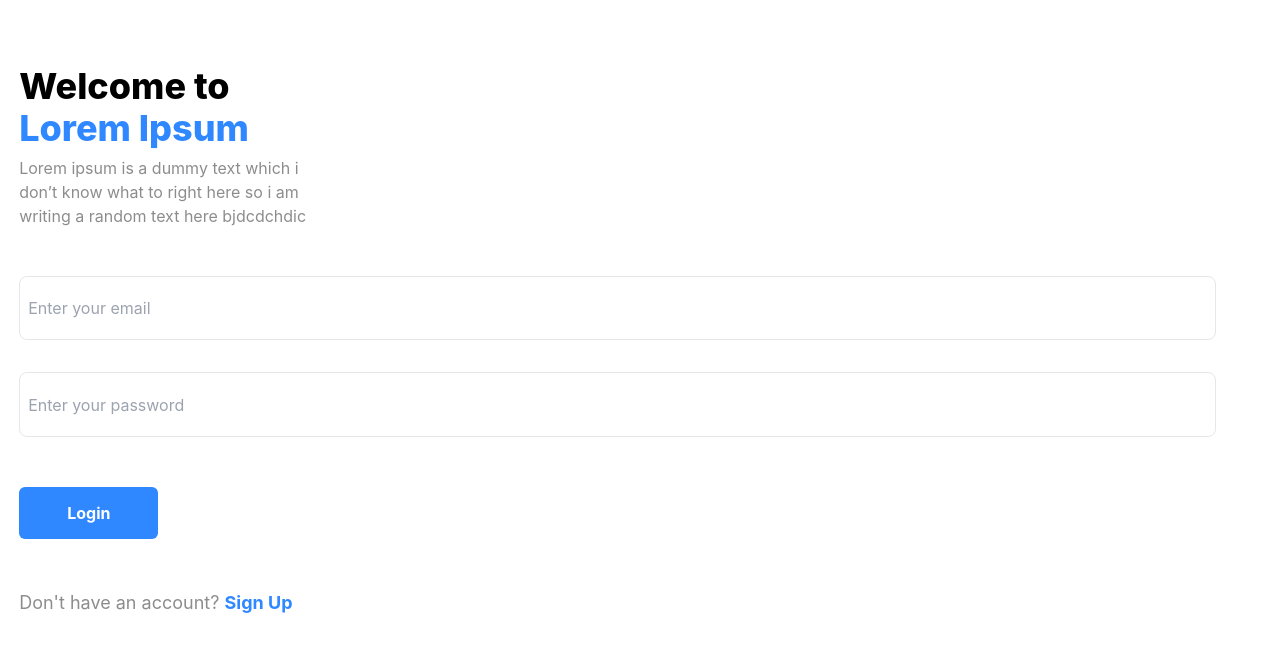
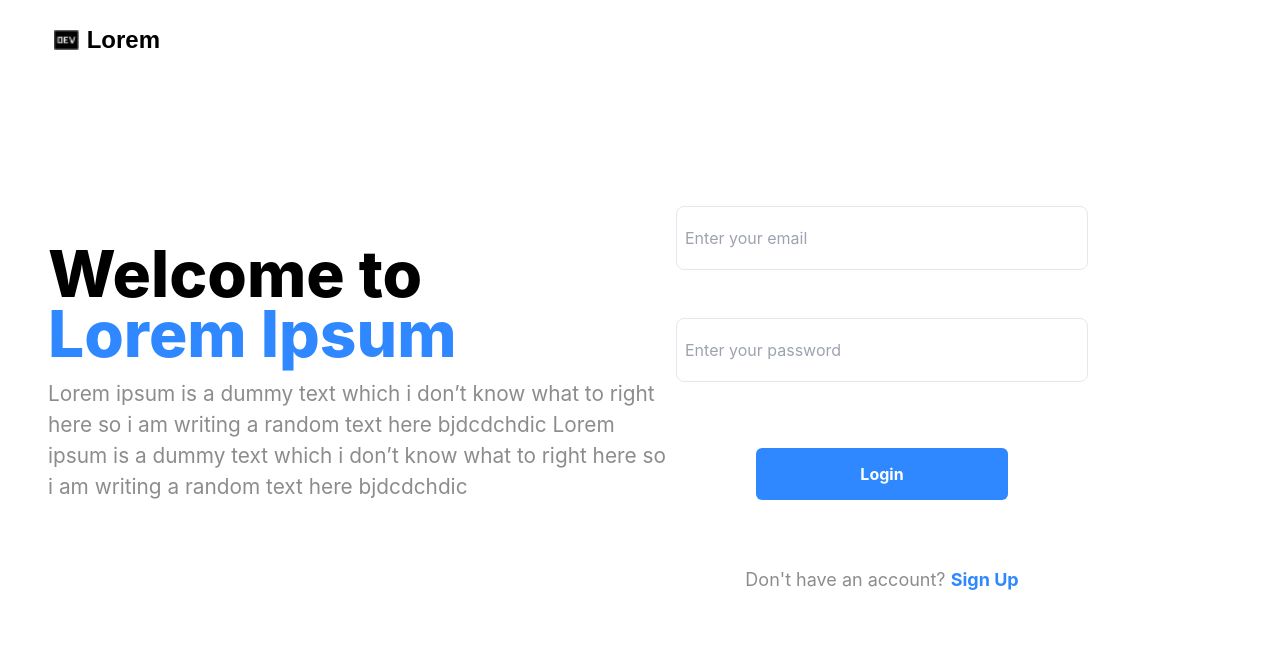
Before and after one commit to kshitijjj/my-code, a React (Create React App) app: page /login in a window 1280 px wide. Shown: the top 652 px of the page. Built offline with nearby package versions, Linux system fonts and the light colour scheme.

Commit message:
updated login page

```diff
--- a/src/Components/Login.jsx
+++ b/src/Components/Login.jsx
@@ -30,25 +30,27 @@ const Login = () => {
     return (
         <>
 
-        <div className="flex items-center gap-2 pt-[18px] pl-[24px] md:hidden">
+        <div className="flex items-center gap-2 pt-[18px] md:pl-[3.4rem] md:pt-[1.5rem]">
                 <img src="../Logo.png" alt="" width={"24.32px"} height={"24.32px"}/>
                 <p className="font-poppins font-extrabold text-lg md:text-2xl">Lorem</p>
         </div>
 
-        <div className="flex flex-col ml-[1.2rem] mt-[1rem]" >
-            <div>
-                <div className="flex flex-col gap-2 mt-[3.5rem]">
-                    <p className="text-4xl font-extrabold leading-7">Welcome to </p>
-                    <p className="text-[#2F88FF] text-4xl font-extrabold">Lorem Ipsum</p>
-                    <p className="max-w-xs text-[#000000] text-opacity-45">Lorem ipsum is a dummy text which i don’t know what to right here so i am writing a random text here bjdcdchdic</p>
+        <div className="" >
+            <div className="flex flex-col md:flex-row ml-[1.2rem] mt-[1rem] md:ml-[3rem] md:justify-between ">
+                <div className="flex flex-col gap-2 md:gap-6 mt-[3.5rem] md:justify-center md:h-[30rem]" >
+                    <div>
+                    <p className="text-4xl md:text-[4rem] md:leading-[5rem] font-extrabold leading-7">Welcome to </p>
+                    <p className="text-[#2F88FF] text-4xl md:text-[4rem] font-extrabold">Lorem Ipsum</p>
+                    </div>
+                    <p className="max-w-xs text-[#000000] text-opacity-45 md:max-w-2xl md:text-[1.3rem]">Lorem ipsum is a dummy text which i don’t know what to right here so i am writing a random text here bjdcdchdic Lorem ipsum is a dummy text which i don’t know what to right here so i am writing a random text here bjdcdchdic  </p>
                 </div>
 
-                <div className="flex flex-col gap-8 pr-16 mt-[3rem]">
-                    <input className="border py-[1.2rem] pl-2 rounded-lg" type="text" placeholder='Enter your email' />
-                    <input className="border py-[1.2rem] pl-2 rounded-lg" type="text" name="" id="" placeholder="Enter your password" />
+                <div className="flex flex-col gap-8 pr-16 mt-[3rem] md:justify-center md:h-[35rem] md:items-center md:pr-0 md:mr-[12rem] md:gap-12">
+                    <input className="border py-[1.2rem] pl-2 rounded-lg w-[25.75rem]" type="text" placeholder='Enter your email' />
+                    <input className="border py-[1.2rem] pl-2 rounded-lg w-[25.75rem]" type="text" name="" id="" placeholder="Enter your password" />
 
                     <div className="mt-[2rem]">
-                        <a className="bg-[#2F88FF] text-white  font-bold px-[3rem] py-[1rem] rounded-md" href="">Login </a>
+                        <a className="bg-[#2F88FF] text-white  font-bold px-[3rem] py-[1rem] md:px-[6.5rem] md:text-md rounded-md" href="">Login </a>
                     </div>
 
                     <div className="mt-[2rem]">
@@ -56,7 +58,6 @@ const Login = () => {
                     </div>
                 </div>
             </div>
-            <div></div>
         </div>
 
         </>
```
